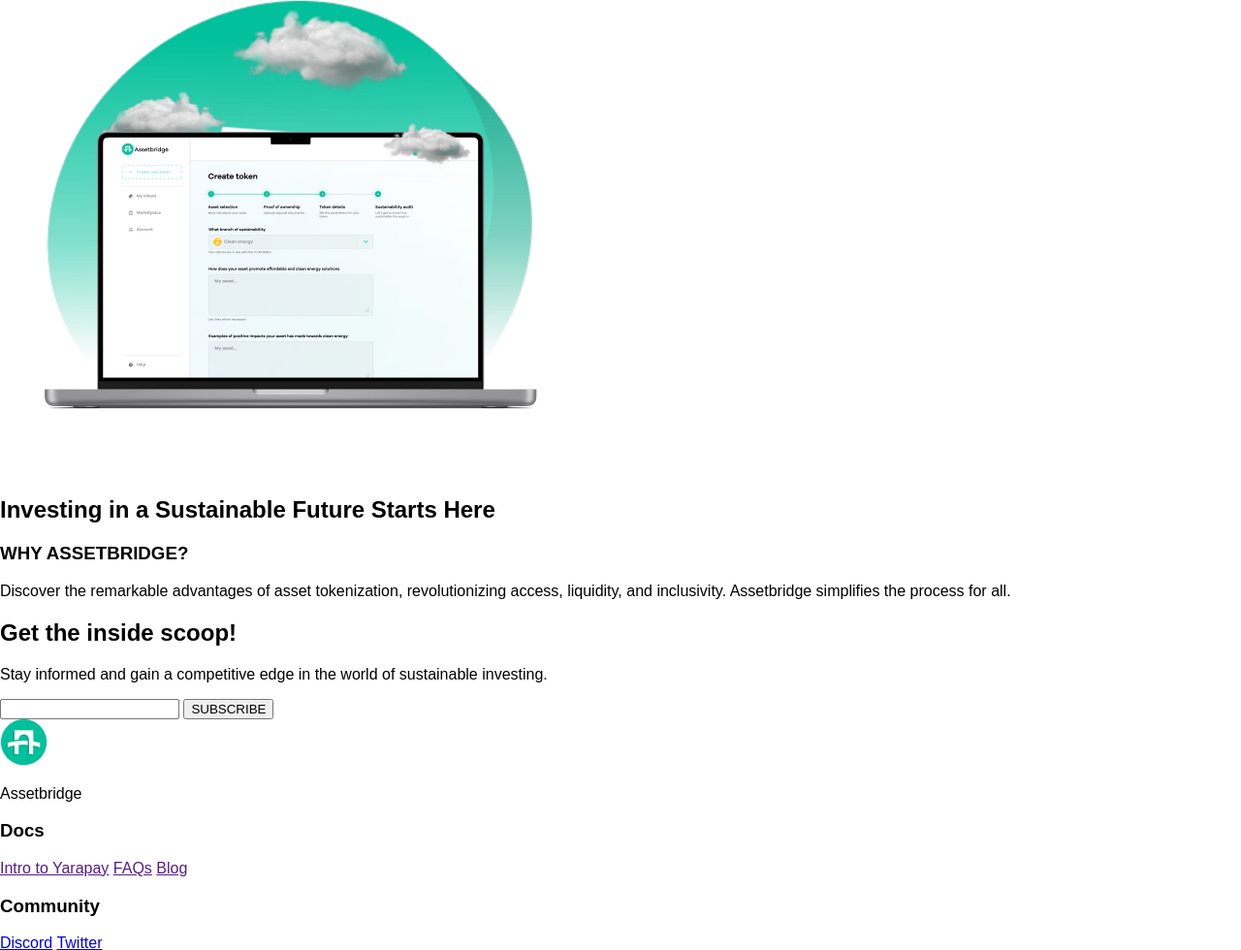
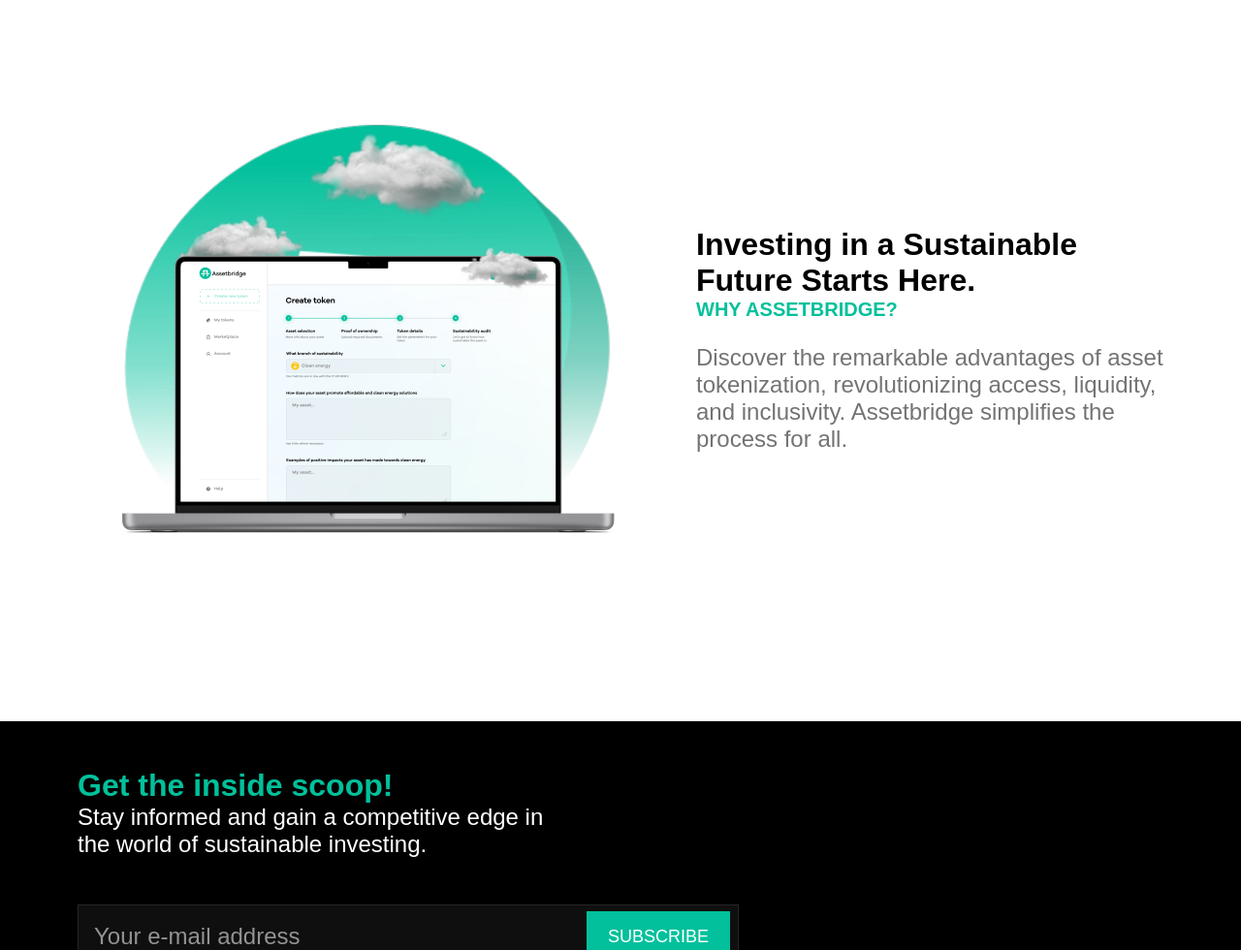
Before and after one commit to kemichris/AssetBridge, a plain HTML site: page index.html in a window 1280 px wide. Shown: the part 1820-2800 px from the top of the page at 97% size. Drawn offline with Linux system fonts and the light colour scheme; a web font is replaced by a local one.

Commit message:
landing page update

```diff
--- a/index.html
+++ b/index.html
@@ -90,7 +90,7 @@
         <div class="why-assetbridge">
             <img src="assets/images/why-img.png" alt="">
             <div class="why-text">
-                <h2>Investing in a Sustainable Future Starts Here</h2>
+                <h2>Investing in a Sustainable Future Starts Here.</h2>
                 <h3>WHY ASSETBRIDGE?</h3>
                 <p>Discover the remarkable advantages of asset tokenization, revolutionizing access, liquidity, and inclusivity.
                     Assetbridge simplifies the process for all.
@@ -103,7 +103,7 @@
             <h2>Get the inside scoop!</h2>
             <p>Stay informed and gain a competitive edge in the world of sustainable investing.</p>
             <div class="email-input">
-                <input type="email" name="" id="">
+                <input type="email" placeholder="Your e-mail address" id="">
                 <button>SUBSCRIBE</button>
             </div>
         </div>
@@ -113,7 +113,7 @@
     <footer>
         <div class="footer-sections">
             <div class="logo-side">
-                <img src="assets/icons/assetbridge-logo.png" alt="">
+                <img src="assets/icons/footer-logo.png" alt="">
                 <p>Assetbridge</p>
             </div>
             <div class="docs-side">
@@ -128,7 +128,7 @@
                 <a href="http://" target="_blank" rel="noopener noreferrer">Twitter</a>
             </div>
         </div>
-        <p>Copyright © 2023 Assetbridge, Inc.</p>
+        <p class="copyright">Copyright © 2023 Assetbridge, Inc.</p>
     </footer>
 </body>
 </html>
--- a/styles/style.css
+++ b/styles/style.css
@@ -1,4 +1,5 @@
 @import url('https://fonts.cdnfonts.com/css/galano-grotesque-alt');
+@import url('https://fonts.cdnfonts.com/css/product-sans');
 
 body {
     margin: 0;
@@ -13,6 +14,7 @@ nav {
     position: fixed;
     background-color: white;
     border-bottom: 2px solid #D4D6D8;
+    z-index: 1;
 }
 
 nav ul {
@@ -153,28 +155,138 @@ h1 {
     margin: 2rem auto 0;
 }
 
-/* .how-it-works li {
-    position: absolute
+/* ////// WHY SECTION ////// */
+.why-assetbridge {
+    margin: 8rem 5rem;
+    display: flex;
+    align-items: center;
+    gap: 5rem;
 }
 
-.how-it-works-content li::before {
-    background: green;
-    opacity: 0.5;
-    content: "";
-    position: absolute;
-    top: 0;
-    left: -20px;
-    width: 20px;
-    height: 20px;
+.why-assetbridge h2 {
+    font-size: 2rem;
+    color: #000000;
+    margin: 0;
 }
 
-.how-it-works-content li::after {
-    border: 2px solid green;
-    border-radius: 100%;
-    content: "";
-    position: absolute;
-    top: 0;
-    left: -20px;
-    width: 20px;
-    height: 20px;
-} */
+.why-assetbridge h3 {
+    font-size: 1.25rem;
+    color: #01C09B;
+    margin: 0;
+}
+
+.why-assetbridge p {
+    font-size: 1.5rem;
+    color: #0000008C;
+}
+
+/* ////// SUBSCRIBE SECTION ////// */
+.subscribe-section {
+    padding: 3rem 5rem;
+    background-color: #000000;
+}
+
+.subscribe-section h2 {
+    font-size: 2rem;
+    color: #01C09B;
+    margin: 0;
+}
+
+.subscribe-section p {
+    font-size: 1.5rem;
+    color: #FFFFFF;
+    margin: 0;
+    width: 44%;
+}
+
+.email-input {
+    display: flex;
+    justify-content: space-between;
+    height: 4rem;
+    align-items: center;
+    background-color: #0F0F0F;
+    width: 60%;
+    margin-top: 3rem;
+    padding-right: 0.5rem;
+    gap: 0.5rem;
+    border: 1.5px solid #262626;
+}
+
+.email-input input {
+    height: inherit;
+    width: 100%;
+    background-color: transparent;
+    border: none;
+    padding-left: 1rem;
+    font-size: 1.5rem;
+    column-rule-color: white;
+}
+
+.email-input input::placeholder {
+    color: #939393;
+}
+
+.email-input input:focus {
+    outline: none;
+    color: #01C09B;
+}
+
+.email-input button {
+    color: #FFFFFF;
+    padding: 1rem 1.375rem;
+    font-size: 1.125rem;
+    background-color: #01C09B;
+    border: none;
+    cursor: pointer;
+}
+
+/* ////// FOOTER SECTION ////// */
+footer {
+    padding: 3rem 5rem 1.5rem;
+}
+
+.footer-sections {
+    display: flex;
+    gap: 4rem;
+    border-bottom: 0.87px solid #DFE1E3;
+    margin-bottom: 2.5rem;
+}
+
+.logo-side {
+    display: flex;
+    align-items: center;
+}
+
+.logo-side p {
+    font-size: 3.5rem;
+    font-weight: bold;
+}
+
+.docs-side, .community-side {
+    display: flex;
+    flex-direction: column;
+    gap: 1rem;
+}
+
+.docs-side {
+    margin-right: 10%;
+}
+
+.docs-side h3, .community-side h3 {
+    font-size: 1.25rem;
+    margin: 1rem 0 0.5rem;
+}
+
+.docs-side a, .community-side a {
+    text-decoration: none;
+    font-size: 1rem;
+    color: #8E8F94;
+}
+
+.copyright {
+    font-family: 'Product Sans', sans-serif;
+    color: #8E8F94;
+    font-size: 0.9rem;
+    margin: 0;
+    text-align: center;
+}
```
Also changed, not shown: assets/icons/footer-logo.png (added).
